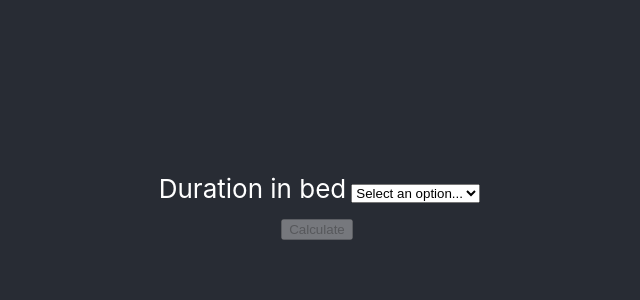
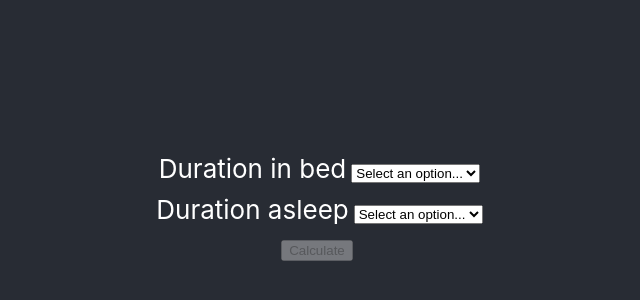
Before and after one commit to mleah/sleep-tracker-example, a React (Create React App) app: page / in a window 1280 px wide. Shown: the part 196-496 px from the top of the page, without its empty margins (323-963 px from the left). Built offline with nearby package versions, Linux system fonts and the light colour scheme.

Commit message:
Add second select for "duration asleep"

```diff
--- a/src/components/App.tsx
+++ b/src/components/App.tsx
@@ -4,20 +4,26 @@ import {generateDurationByHalfHourWithLabels} from "../utility/sleepScoreCalcula
 
 function App() {
     const [durationInBed, setDurationInBed] = React.useState("");
+    const [durationAsleep, setDurationAsleep] = React.useState("");
+
     const dayByHalfHourOptions = generateDurationByHalfHourWithLabels();
 
-    const onSelect = (e: React.ChangeEvent<HTMLSelectElement>): void => {
+    const onDurationBedChange = (e: React.ChangeEvent<HTMLSelectElement>): void => {
         setDurationInBed(e.target.value);
     }
 
-    const isFormDisabled = durationInBed === "";
+    const onDurationAsleepChange = (e: React.ChangeEvent<HTMLSelectElement>): void => {
+        setDurationAsleep(e.target.value);
+    }
+
+    const isFormDisabled = durationInBed === "" || durationAsleep === "";
 
     return (
         <div className="appContainer">
             <form>
                 <div className="durationInput">
                     <label htmlFor="durationBed">Duration in bed</label>
-                    <select name="durationBed" id="duration-bed" onChange={onSelect} value={durationInBed}>
+                    <select name="durationBed" id="duration-bed" onChange={onDurationBedChange} value={durationInBed}>
                         <option value="" disabled hidden>Select an option...</option>
                         {dayByHalfHourOptions.map((current, _i) => {
                             return <option value={current.value}
@@ -25,6 +31,18 @@ function App() {
                         })}
                     </select>
                 </div>
+
+                <div className="durationInput">
+                    <label htmlFor="durationAsleep">Duration asleep</label>
+                    <select name="durationAsleep" id="duration-asleep" onChange={onDurationAsleepChange} value={durationAsleep}>
+                        <option value="" disabled hidden>Select an option...</option>
+                        {dayByHalfHourOptions.map((current, _i) => {
+                            return <option value={current.value}
+                                           key={`${current.value}`}>{current.label}</option>
+                        })}
+                    </select>
+                </div>
+
                 <button
                     type="button"
                     id="calculate-score-button"
```
